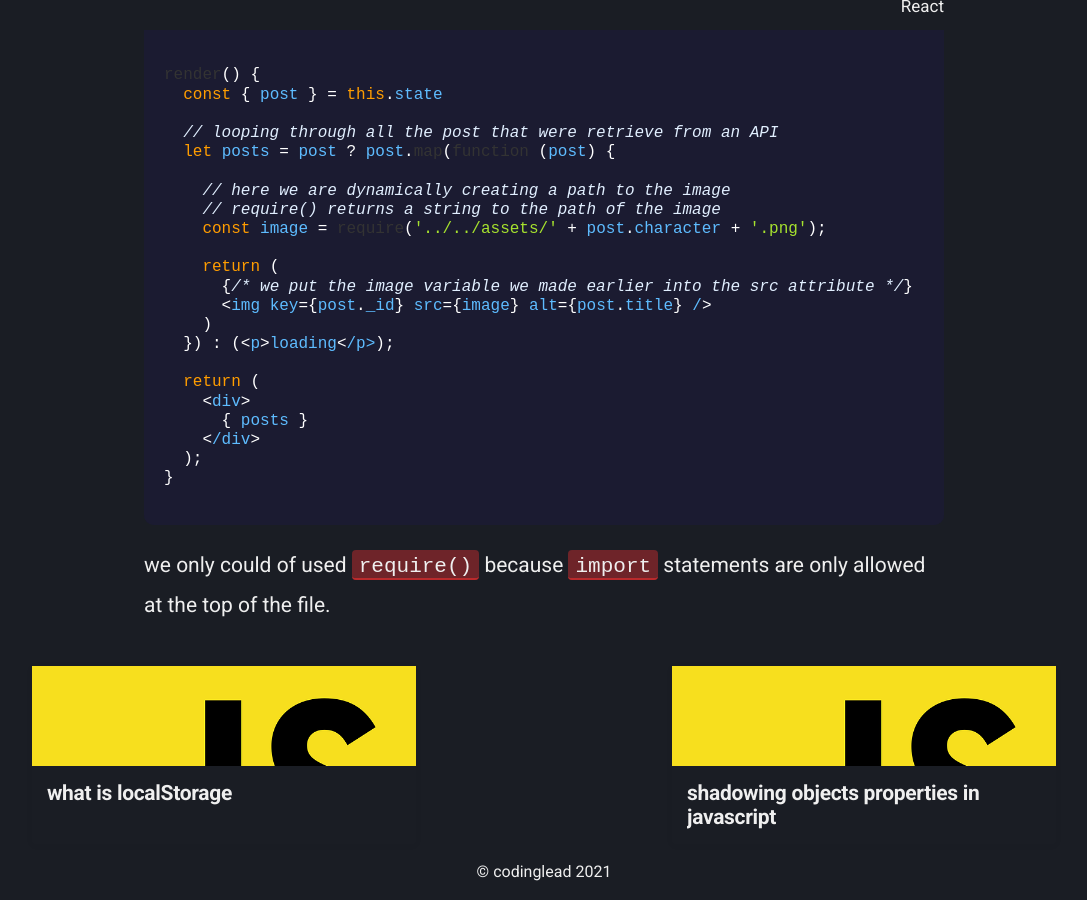
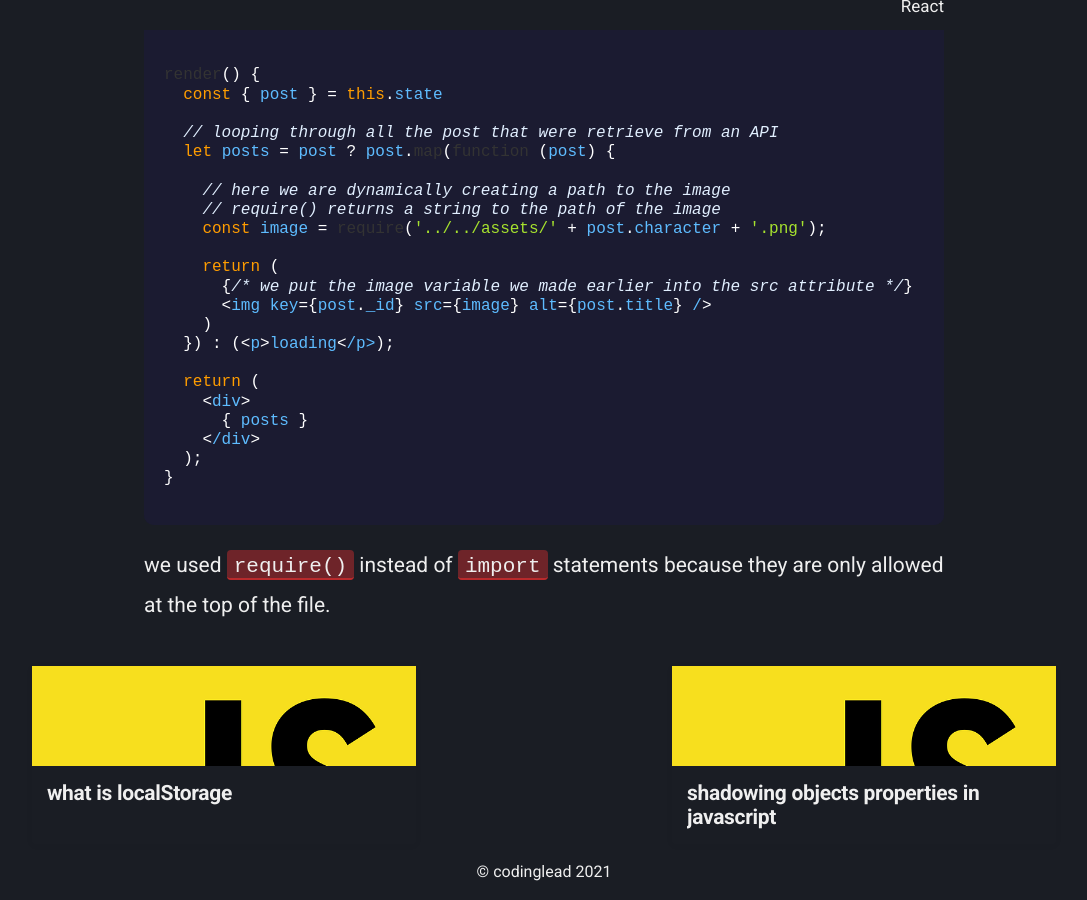
Before and after one commit to codinglead/codinglead.github.io, a Jekyll site: the page built from _posts/2020-03-05-dynamic-image-sources-create-react-app.md, in a window 1280 px wide and 900 px high, scrolled down 691 px. Shown: the whole window, without its empty margins (96-1183 px from the left). Built offline with Jekyll 4.4.1, drawn with Linux system fonts in a browser that asks for light colours; comment, search, counter and statistics services are not loaded.

Commit message:
update last sentence

````diff
--- a/_posts/2020-03-05-dynamic-image-sources-create-react-app.md
+++ b/_posts/2020-03-05-dynamic-image-sources-create-react-app.md
@@ -44,4 +44,4 @@ render() {
 }
 ```
 
-we only could of used <code class="highlight__code">require()</code> because <code class="highlight__code">import</code> statements are only allowed at the top of the file.
+we used <code class="highlight__code">require()</code> instead of <code class="highlight__code">import</code> statements because they are only allowed at the top of the file.
````
